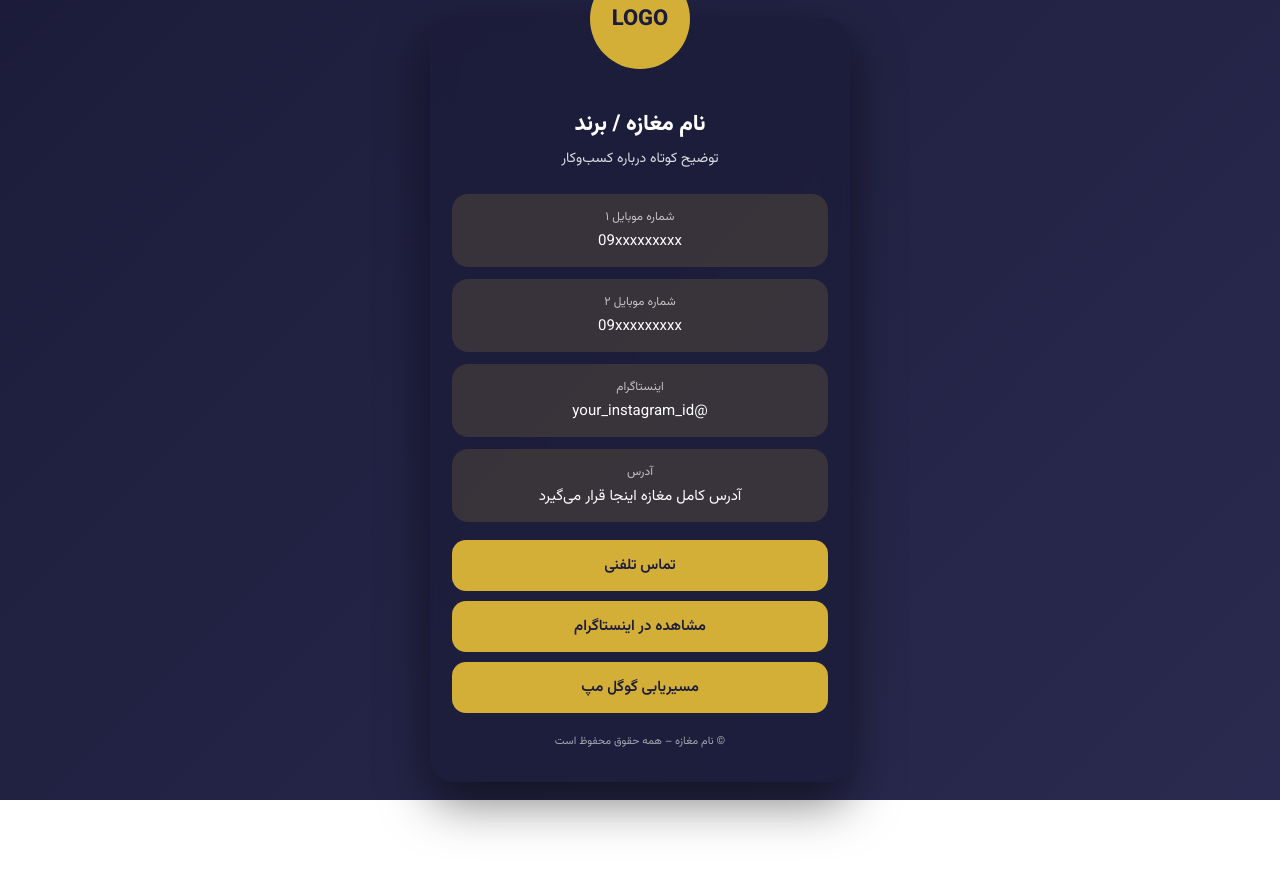
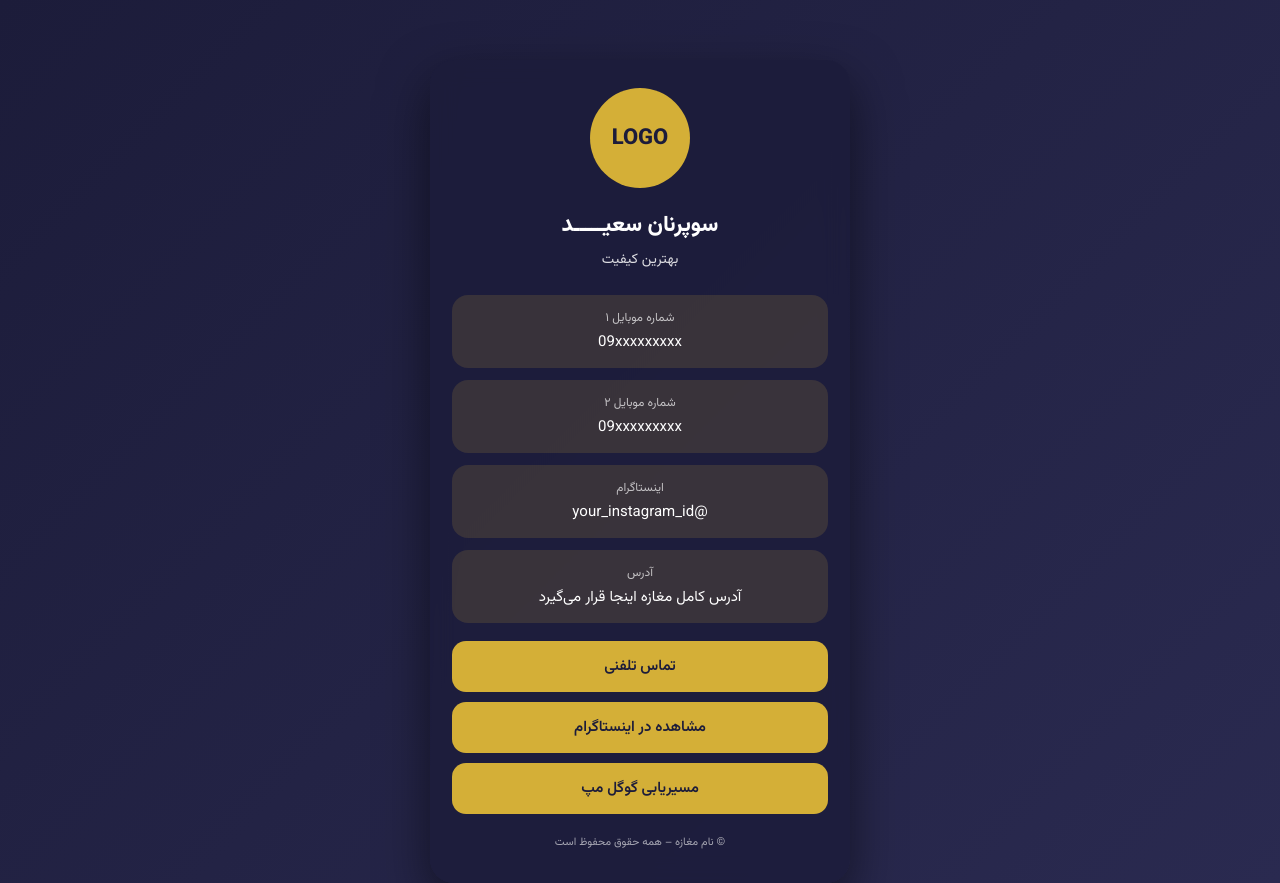
Before and after one commit to Saeed583/landing-page, a plain HTML site: page index.html in a window 1280 px wide. Before the commit the page ends 800 px from the top, so only its background shows below. Drawn offline with Linux system fonts and the light colour scheme.

Commit message:
Update index.html

```diff
--- a/index.html
+++ b/index.html
@@ -3,7 +3,7 @@
 <head>
   <meta charset="UTF-8" />
   <meta name="viewport" content="width=device-width, initial-scale=1.0" />
-  <title>لندینگ تماس مغازه</title>
+  <title>سوپرنان سعیـــــد</title>
 
   <!-- فونت -->
   <link href="https://fonts.googleapis.com/css2?family=Vazirmatn:wght@300;400;600;800&display=swap" rel="stylesheet">
@@ -17,15 +17,16 @@
       min-height: 100vh;
       color: #fff;
       display: flex;
-      align-items: center;
+      align-items: flex-start;
       justify-content: center;
+      padding-top: 60px; /* فاصله از بالا */
       background: linear-gradient(135deg, #1c1c3a, #2a2a50); /* ساده و زیبا */
     }
 
     .card {
       width: 100%;
       max-width: 420px;
-      background: rgba(28, 28, 58, 0.8); /* شفافیت واضح شیشه‌ای */
+      background: rgba(28, 28, 58, 0.8); /* شفافیت شیشه‌ای واضح‌تر */
       border-radius: 24px;
       padding: 28px 22px 32px;
       box-shadow: 0 20px 50px rgba(0,0,0,0.5);
@@ -47,21 +48,18 @@
       font-size: 22px;
       font-weight: 800;
       color: #1c1c3a;
-      position: absolute;
-      top: -50px;
-      left: 50%;
-      transform: translateX(-50%) scale(4);
-      animation: logoShrink 2s forwards;
+      margin: 0 auto 20px; /* فاصله از بالا */
+      animation: logoAppear 1.5s ease forwards;
     }
 
-    @keyframes logoShrink {
-      0% { transform: translateX(-50%) scale(4); }
-      100% { transform: translateX(-50%) scale(1); }
+    @keyframes logoAppear {
+      0% { transform: scale(0); opacity: 0; }
+      100% { transform: scale(1); opacity: 1; }
     }
 
     h1 {
       font-size: 22px;
-      margin: 60px 0 6px;
+      margin: 8px 0 6px;
       font-weight: 800;
       color: #fff;
     }
@@ -122,8 +120,8 @@
   <div class="card">
     <div class="logo">LOGO</div>
 
-    <h1>نام مغازه / برند</h1>
-    <div class="subtitle">توضیح کوتاه درباره کسب‌وکار</div>
+    <h1>سوپرنان سعیـــــد</h1>
+    <div class="subtitle">بهترین کیفیت</div>
 
     <div class="item">
       <span>شماره موبایل ۱</span>
```
